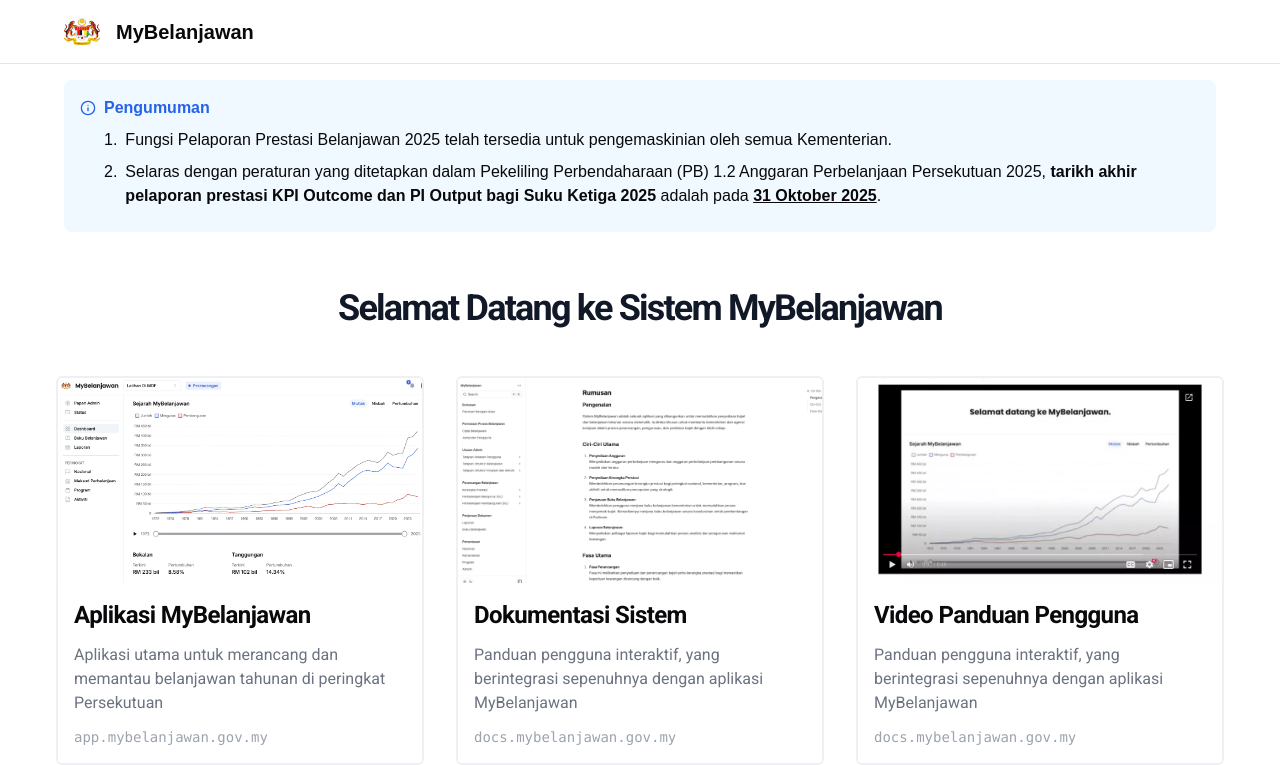
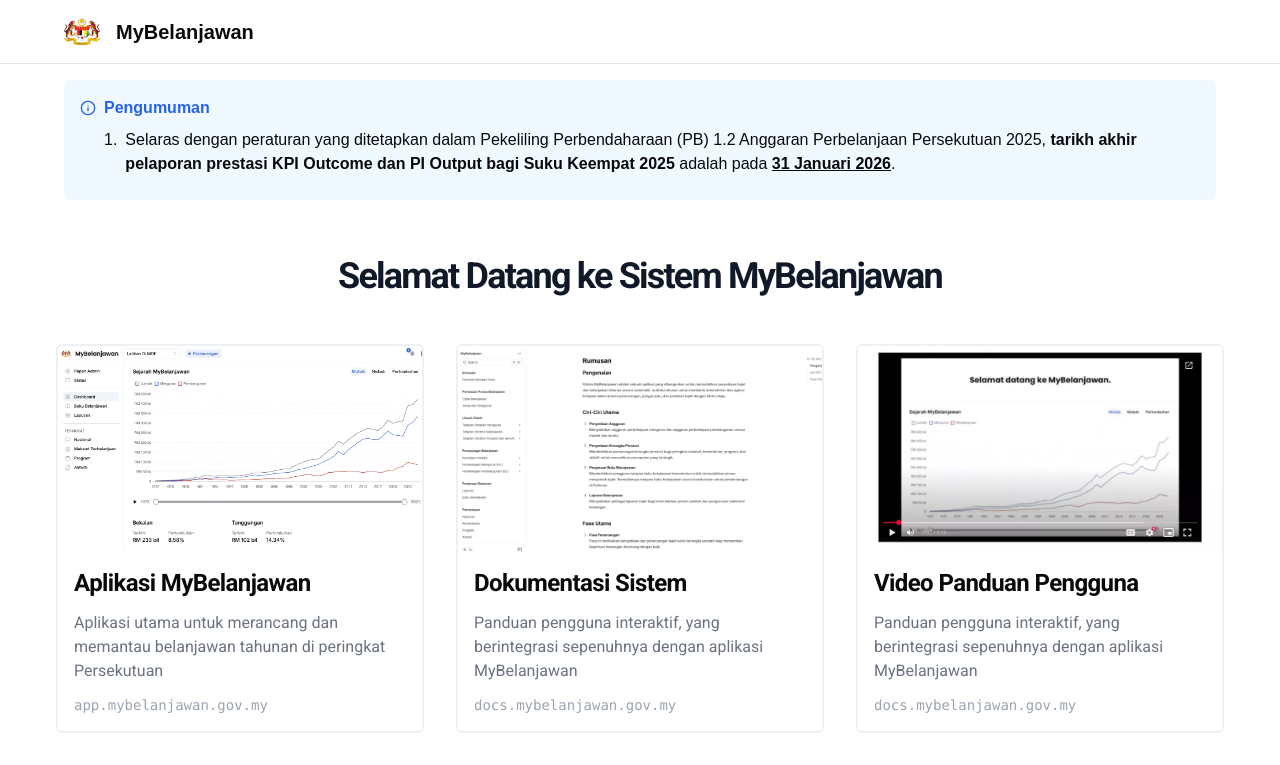
Before and after one commit to mof-malaysia/mybelanjawan-landing, a Next.js app: page / in a window 1280 px wide. Shown: the top 765 px of the page. Built offline with nearby package versions, Linux system fonts and the light colour scheme.

Commit message:
feat: update notice board (#14)

```diff
--- a/app/layout.tsx
+++ b/app/layout.tsx
@@ -46,9 +46,8 @@
 ];
 
 const notices = [
-  <>Fungsi Pelaporan Prestasi Belanjawan 2025 telah tersedia untuk pengemaskinian oleh semua Kementerian.</>,
   <>
-    Selaras dengan peraturan yang ditetapkan dalam Pekeliling Perbendaharaan (PB) 1.2 Anggaran Perbelanjaan Persekutuan 2025, <b>tarikh akhir pelaporan prestasi KPI Outcome dan PI Output bagi Suku Ketiga 2025 </b> adalah pada <b><u>31 Oktober 2025</u></b>.
+    Selaras dengan peraturan yang ditetapkan dalam Pekeliling Perbendaharaan (PB) 1.2 Anggaran Perbelanjaan Persekutuan 2025, <b>tarikh akhir pelaporan prestasi KPI Outcome dan PI Output bagi Suku Keempat 2025</b> adalah pada <b><u>31 Januari 2026</u></b>.
   </>
 ];
 
```
